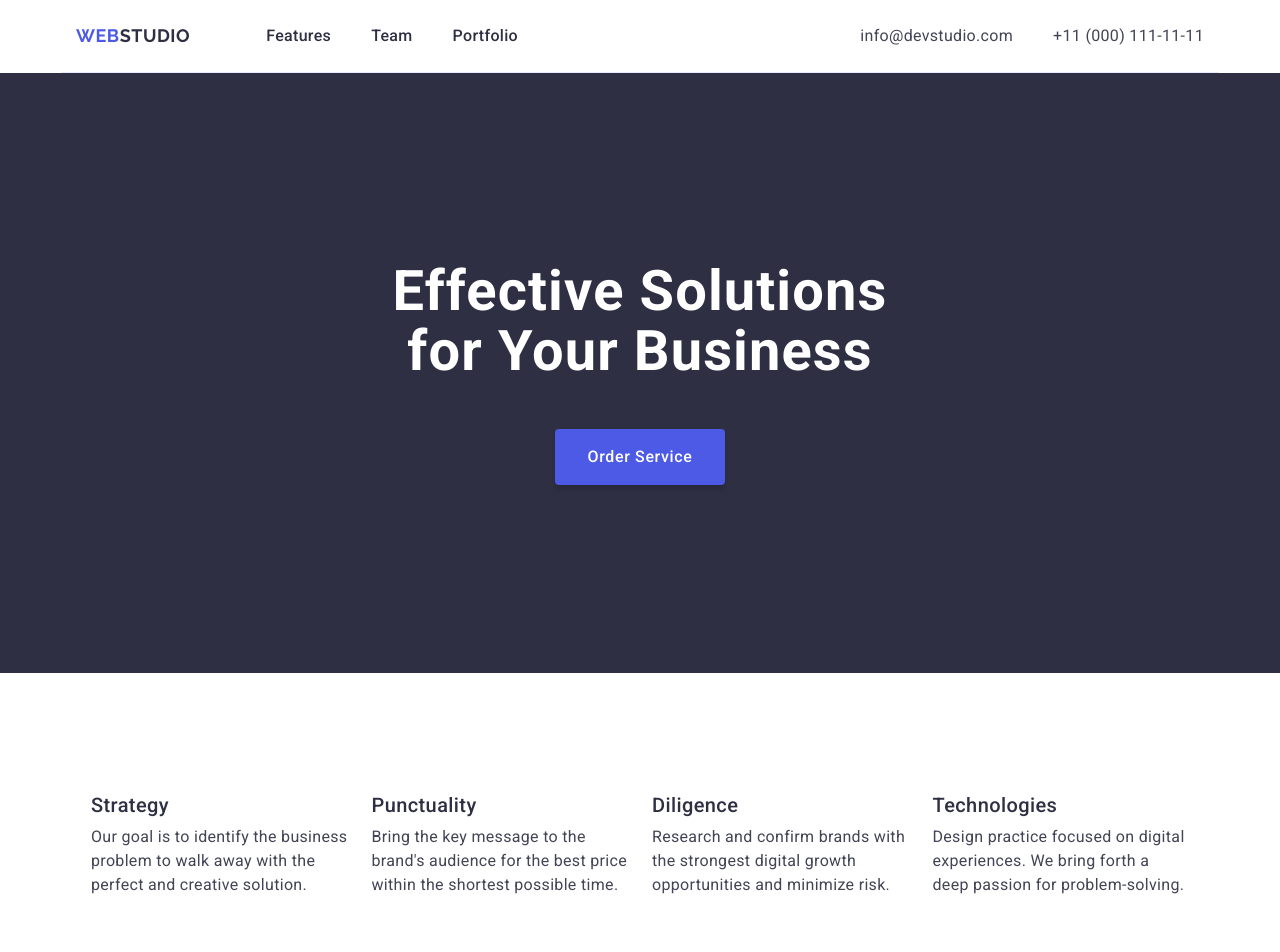
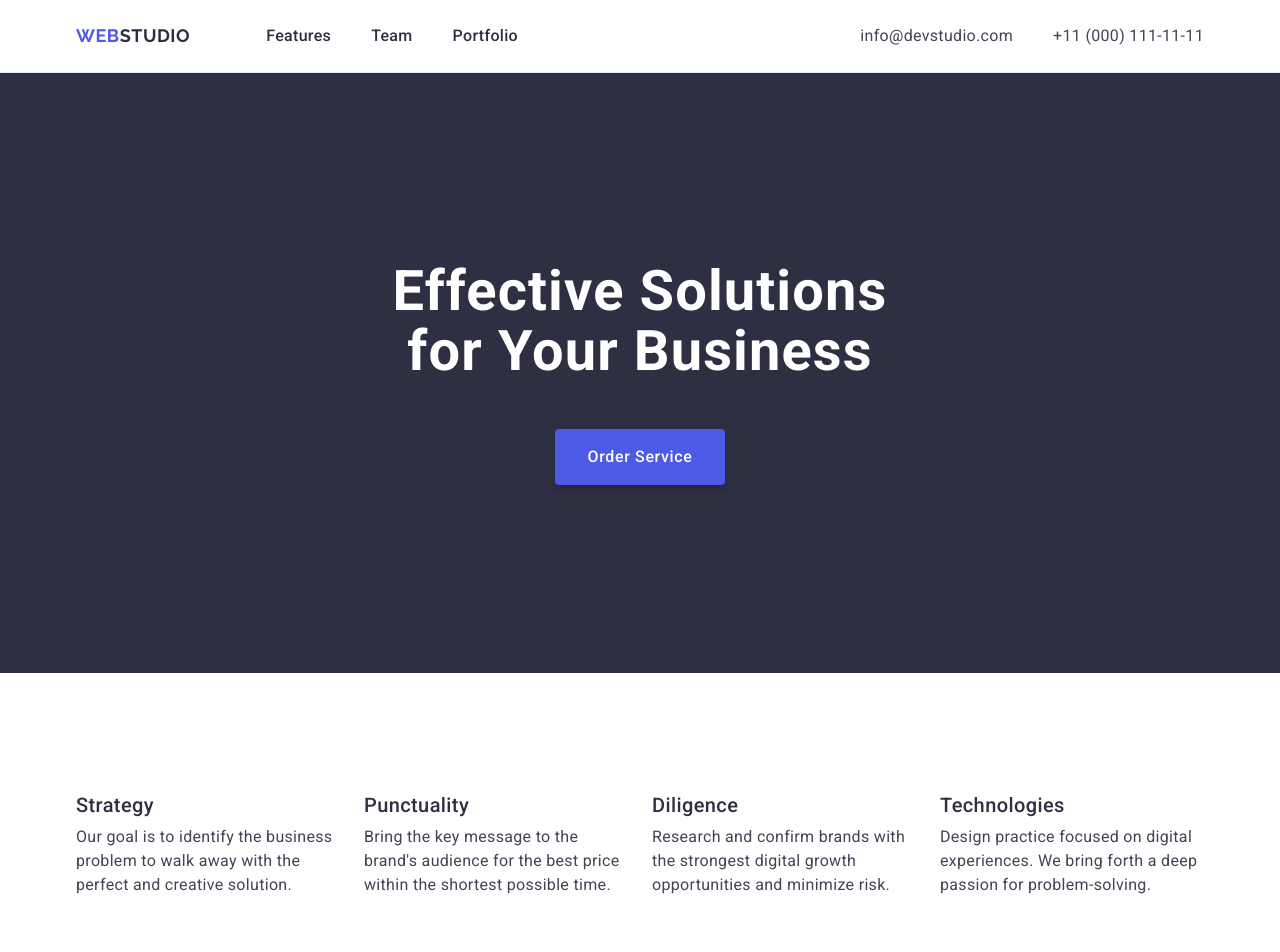
Before and after one commit to DeAuer/goit-markup-hw-03, a plain HTML site: page index.html in a window 1280 px wide. Shown: the top 952 px of the page. Drawn offline with nearby package versions, Linux system fonts and the light colour scheme.

Commit message:
fixes. 3rd commit

```diff
--- a/css/common.css
+++ b/css/common.css
@@ -41,7 +41,7 @@ body {
 }
 
 .container {
-  width: 1158px;
+  /*width: 1158px;*/
   max-width: 1158px;
   margin: 0 auto;
   padding: 0 15px;
--- a/css/features.css
+++ b/css/features.css
@@ -27,7 +27,7 @@
 
 .features-container ul {
   display: flex;
-  padding: 0 15px;
+  padding: 0;
   gap: 24px;
 }
 
--- a/css/header.css
+++ b/css/header.css
@@ -1,5 +1,6 @@
 .header {
   font-family: 'Roboto', sans-serif;
+  border-bottom: 1px solid #e7e9fc;
 }
 
 .header-container {
@@ -9,7 +10,6 @@
   padding: 0 15px;
   margin-left: auto;
   margin-right: auto;
-  border-bottom: 1px solid #e7e9fc;
 }
 
 .logo-header {
```
